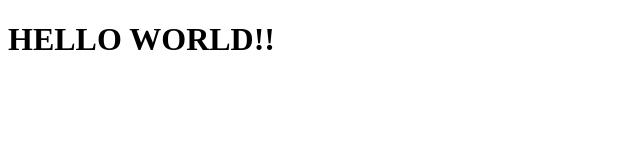
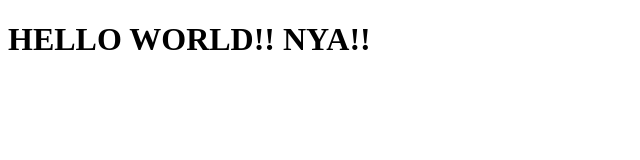
Before and after one commit to MaeRiley/test_repo, a plain HTML site: page index.html in a window 1280 px wide. Shown: the whole page, without its empty margins (0-640 px from the left). Drawn offline with Linux system fonts and the light colour scheme.

Commit message:
Added "Nya"

```diff
--- a/index.html
+++ b/index.html
@@ -6,6 +6,6 @@
     <title>Hello World!</title>
 </head>
 <body>
-    <h1>HELLO WORLD!!</h1>
+    <h1>HELLO WORLD!! NYA!!</h1>
 </body>
 </html>
```
